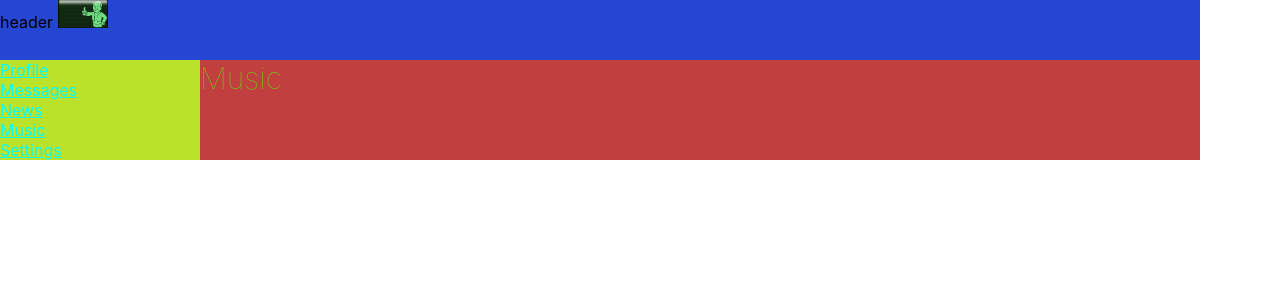
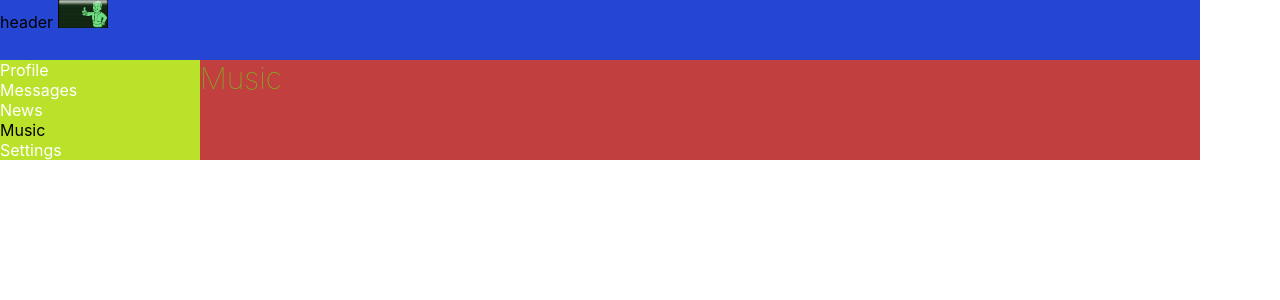
Before and after one commit to AntonSmach/Social-network_React, a React (Create React App) app: page /music in a window 1280 px wide. Shown: the top 300 px of the page. Built offline with nearby package versions, Linux system fonts and the light colour scheme.

Commit message:
feat Navbar.module.css

```diff
--- a/src/components/NavBar/navBar.jsx
+++ b/src/components/NavBar/navBar.jsx
@@ -1,24 +1,24 @@
 import React from 'react';
 import s from './navBar.module.css';
-import {NavLink} from 'react-router-dom';
+import { NavLink } from 'react-router-dom';
 
 const NavBar = () => {
   return (
     <nav className={s.nav}>
-      <div>
-        <NavLink to="/profile" className={s.item}> Profile</NavLink>
+      <div className={s.item}>
+        <NavLink to="/profile" activeClassName = {s.activeLink}> Profile</NavLink>
       </div>
-      <div>
-        <NavLink to="/dialogs" className={s.item}> Messages</NavLink>
+      <div className={s.item}>
+        <NavLink to="/dialogs" activeClassName = {s.activeLink}> Messages</NavLink>
       </div>
-      <div>
-        <NavLink to="/news" className={s.item}> News</NavLink>
+      <div className={s.item}>
+        <NavLink to="/news" activeClassName = {s.activeLink}> News</NavLink>
       </div>
-      <div>
-        <NavLink to="/music" className={s.item}> Music</NavLink>
+      <div className={s.item}>
+        <NavLink to="/music" activeClassName = {s.activeLink}> Music</NavLink>
       </div>
-      <div>
-        <NavLink to="/settings" className={s.item}> Settings</NavLink>
+      <div className={s.item}>
+        <NavLink to="/settings" activeClassName = {s.activeLink}> Settings</NavLink>
       </div>
     </nav>
   );
--- a/src/components/NavBar/navBar.module.css
+++ b/src/components/NavBar/navBar.module.css
@@ -3,6 +3,11 @@
   background-color:rgb(186, 226, 43);
 }
 
-.item {
-  color: cyan;
+.item a {
+  color:white;
+  text-decoration: none;
 }
+
+.item a.activeLink {
+  color: rgb(0, 0, 0);
+}
```
